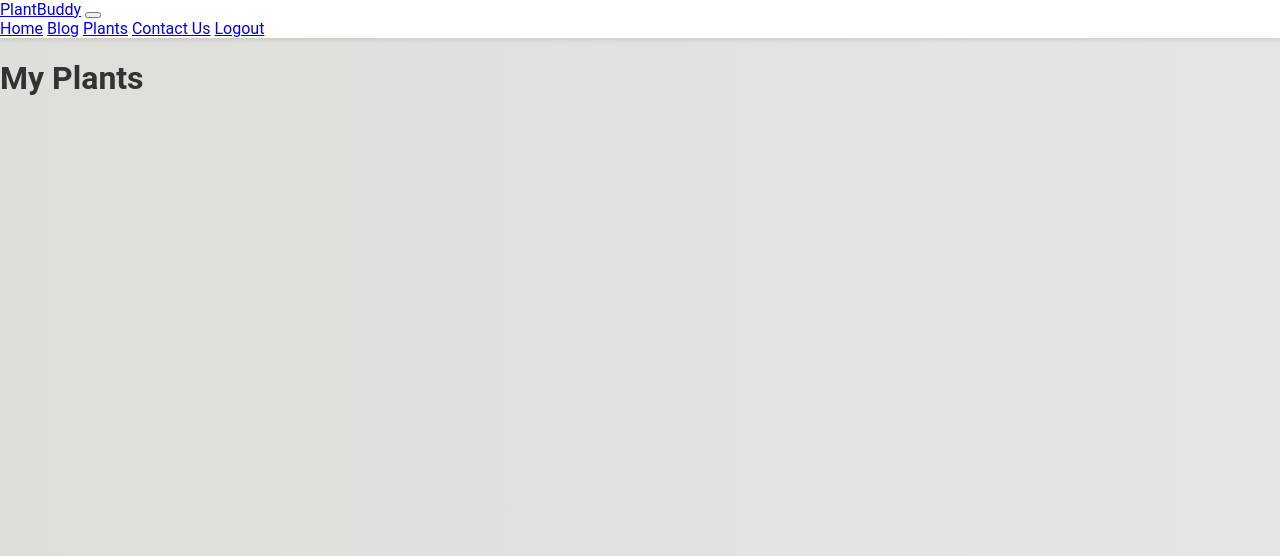
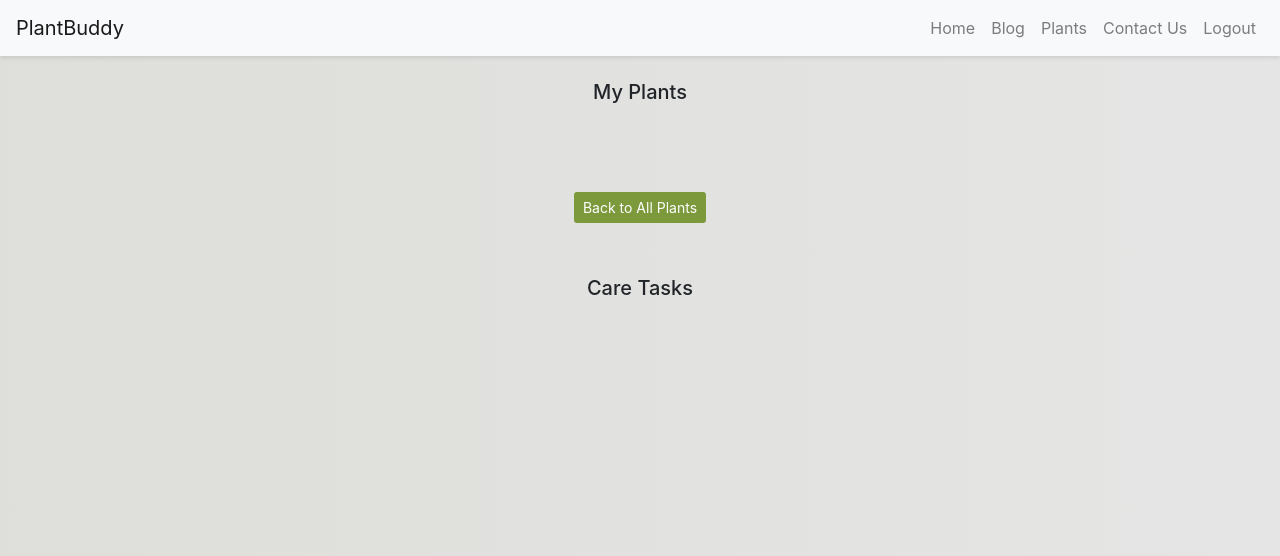
Before and after one commit to vanessagol/plantbuddy, a Flask app: page /plants/my_plants in a window 1280 px wide. Shown: the top 556 px of the page. Run offline with Flask 2, Linux system fonts and the light colour scheme; the visitor is signed in with stand-in values (Sample User, id 1); data comes from the database, SQL or seed files in the repository; data that the repository does not hold is empty; some libraries are stand-ins or nearby versions.

Commit message:
before ruining it

```diff
--- a/plantbuddy/plant_management.py
+++ b/plantbuddy/plant_management.py
@@ -5,11 +5,11 @@ from datetime import datetime
 
 plants_bp = Blueprint('plants', __name__)
 
-@plants_bp.route("/")
+@plants_bp.route("/", methods=["GET", "POST"])
 def plants():
-    search_query = request.args.get('search', '')
+    search_query = request.args.get('search')
     if search_query:
-        all_plants = Plant.query.filter(Plant.name.ilike(f'%{search_query}%')).all()
+        all_plants = Plant.query.filter(Plant.name.like(f'%{search_query}%')).all()
     else:
         all_plants = Plant.query.all()
 
@@ -20,29 +20,15 @@ def plant_detail(plant_id):
     plant = Plant.query.get_or_404(plant_id)
     return render_template("plant_detail.html", plant=plant)
 
-@plants_bp.route("/add_plant", methods=["GET", "POST"])
+@plants_bp.route("/add_plant_to_my_plants/<int:plant_id>", methods=["POST"])
 @login_required
-def add_plant():
-    if request.method == "POST":
-        name = request.form["name"]
-        location = request.form["location"]
-        watering_frequency = request.form["watering_frequency"]
-        fertilizing_frequency = request.form["fertilizing_frequency"]
-        common_issues = request.form.get("common_issues")
-
-        new_plant = Plant(
-            name=name,
-            location=location,
-            water_demand=watering_frequency,  # corrected attribute
-            fertilizing=fertilizing_frequency,  # corrected attribute
-            description=common_issues
-        )
-        db.session.add(new_plant)
-        db.session.commit()
-        flash("Plant added successfully!")
-        return redirect(url_for("plants.plants"))
-
-    return render_template("add_plant.html")
+def add_plant_to_my_plants(plant_id):
+    plant = Plant.query.get_or_404(plant_id)
+    new_customer_plant = CustomerPlant(customer_id=current_user.id, plant_id=plant.id)
+    db.session.add(new_customer_plant)
+    db.session.commit()
+    flash("Plant added to your list successfully!")
+    return redirect(url_for('plants.my_plants'))
 
 @plants_bp.route("/my_plants")
 @login_required
@@ -63,8 +49,8 @@ def add_new_plant():
         new_plant = Plant(
             name=name,
             location=location,
-            water_demand=watering_frequency,  # corrected attribute
-            fertilizing=fertilizing_frequency,  # corrected attribute
+            water_demand=watering_frequency,
+            fertilizing=fertilizing_frequency,
             description=common_issues
         )
         db.session.add(new_plant)
@@ -93,7 +79,7 @@ def add_task():
             task_type=task_type,
             task_date=task_date,
             is_completed=False,
-            amount=1.0  # Placeholder
+            amount=1.0  # Placeholder, adjust as needed
         )
         db.session.add(new_task)
         db.session.commit()
--- a/plantbuddy/static/plants.css
+++ b/plantbuddy/static/plants.css
@@ -1,3 +1,9 @@
+.search-container {
+    display: flex;
+    justify-content: center;
+    margin: 20px 0;
+}
+
 .plants-container {
     display: flex;
     flex-wrap: wrap;
@@ -48,12 +54,22 @@
     color: white;
     text-decoration: none;
     border-radius: 5px;
-    transition: background-color 0.3s ease, color 0.3s ease;
 }
 
 .button:hover {
     background-color: #3f4a22;
     color: white;  /* Ensure text color remains white on hover */
+}
+
+.btn-custom {
+    background-color: #7c993c;
+    border-color: #7c993c;
+    color: white;
+}
+
+.btn-custom:hover {
+    background-color: #3f4a22;
+    color: white;
 }
 
 @media (max-width: 1024px) {
--- a/plantbuddy/templates/my_plants.html
+++ b/plantbuddy/templates/my_plants.html
@@ -3,20 +3,39 @@
 <head>
     <meta charset="UTF-8">
     <title>My Plants</title>
+    <link rel="stylesheet" href="{{ url_for('static', filename='plants.css') }}">
     <link rel="stylesheet" href="{{ url_for('static', filename='style.css') }}">
+    <link rel="stylesheet" href="https://stackpath.bootstrapcdn.com/bootstrap/4.1.3/css/bootstrap.min.css">
 </head>
 <body>
     {% include 'header.html' %}
-    <h1>My Plants</h1>
-    <div class="plants-container">
-        {% for user_plant in user_plants %}
-        <div class="plant-card">
-            <img src="{{ user_plant.plant.photo }}" alt="{{ user_plant.plant.name }}">
-            <h2>{{ user_plant.plant.name }}</h2>
-            <p>Last Watered: {{ user_plant.last_watered_date.strftime('%Y-%m-%d') if user_plant.last_watered_date else 'Never' }}</p>
-            <a href="{{ url_for('plants.plant_detail', plant_id=user_plant.plant.id) }}" class="button">Details</a>
+    <div class="container text-center mt-4">
+        <h5 class="mb-4">My Plants</h5>
+        <div class="plants-container d-flex justify-content-center">
+            {% for user_plant in user_plants %}
+            <div class="plant-card mx-2">
+                <img src="{{ url_for('static', filename=user_plant.plant.photo[7:]) }}" alt="{{ user_plant.plant.name }}">
+                <h2>{{ user_plant.plant.name }}</h2>
+                <p>Last Watered: {{ user_plant.last_watered_date.strftime('%Y-%m-%d') if user_plant.last_watered_date else 'Never' }}</p>
+                <a href="{{ url_for('plants.plant_detail', plant_id=user_plant.plant.id) }}" class="button btn btn-custom btn-sm">Details</a>
+            </div>
+            {% endfor %}
         </div>
-        {% endfor %}
+        <a href="{{ url_for('plants.plants') }}" class="button btn btn-custom btn-sm mt-4">Back to All Plants</a>
+        <h5 class="mt-5">Care Tasks</h5>
+        <div class="tasks-container mt-3">
+            {% for task in tasks %}
+            <div class="task-card mb-3">
+                <h3>{{ task.task_type }} for {{ task.plant.name }}</h3>
+                <p>Task Date: {{ task.task_date.strftime('%Y-%m-%d') }}</p>
+                <p>Amount: {{ task.amount }}</p>
+            </div>
+            {% endfor %}
+        </div>
     </div>
+    {% include 'footer.html' %}
+    <script src="https://code.jquery.com/jquery-3.3.1.slim.min.js"></script>
+    <script src="https://cdnjs.cloudflare.com/ajax/libs/popper.js/1.14.3/umd/popper.min.js"></script>
+    <script src="https://stackpath.bootstrapcdn.com/bootstrap/4.1.3/js/bootstrap.min.js"></script>
 </body>
 </html>
```
Also changed, not shown: plantbuddy/templates/add_new_plant.html (added, +43 -0 lines), plantbuddy/templates/add_plant.html (deleted, +0 -30 lines), plantbuddy/templates/plants.html (+8 -11 lines).
